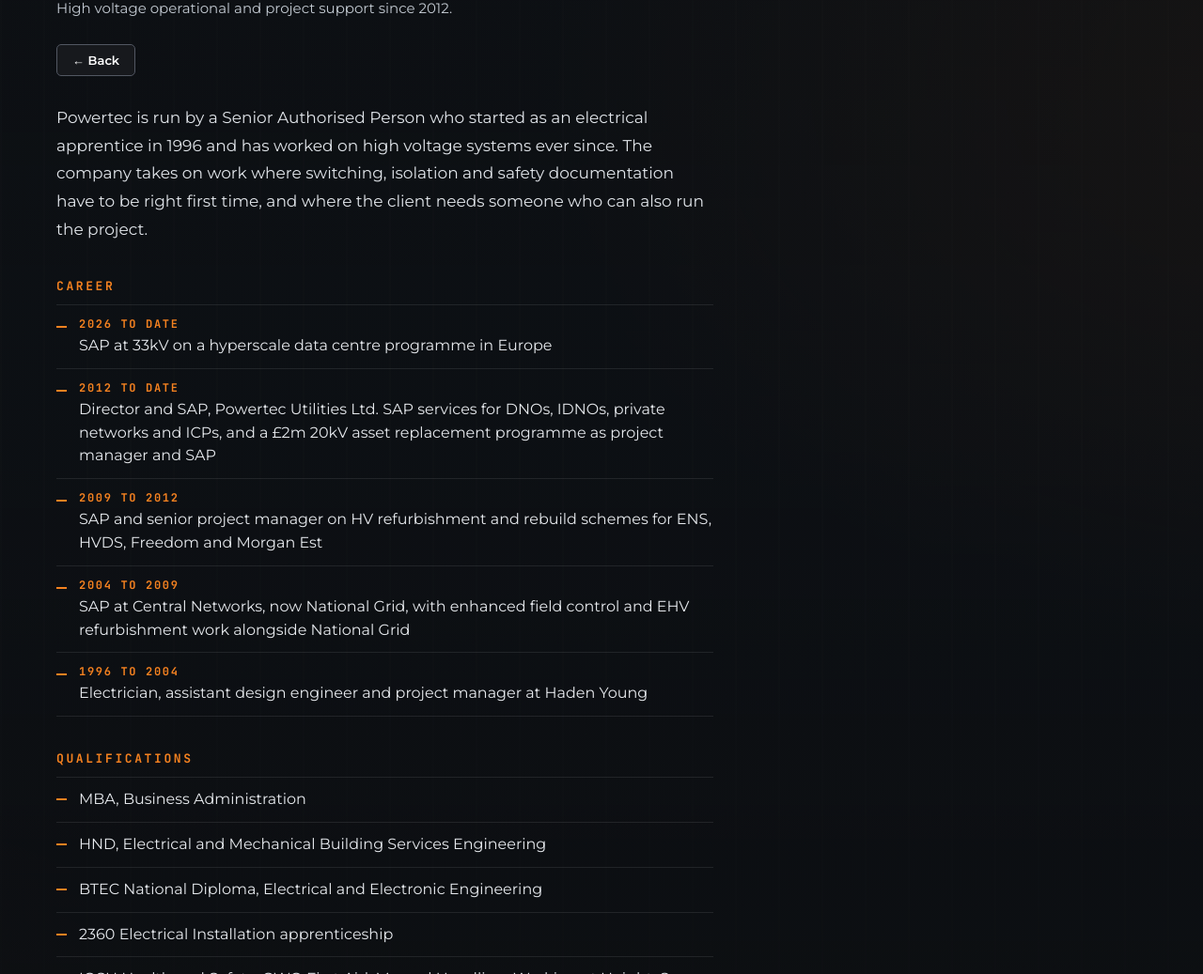
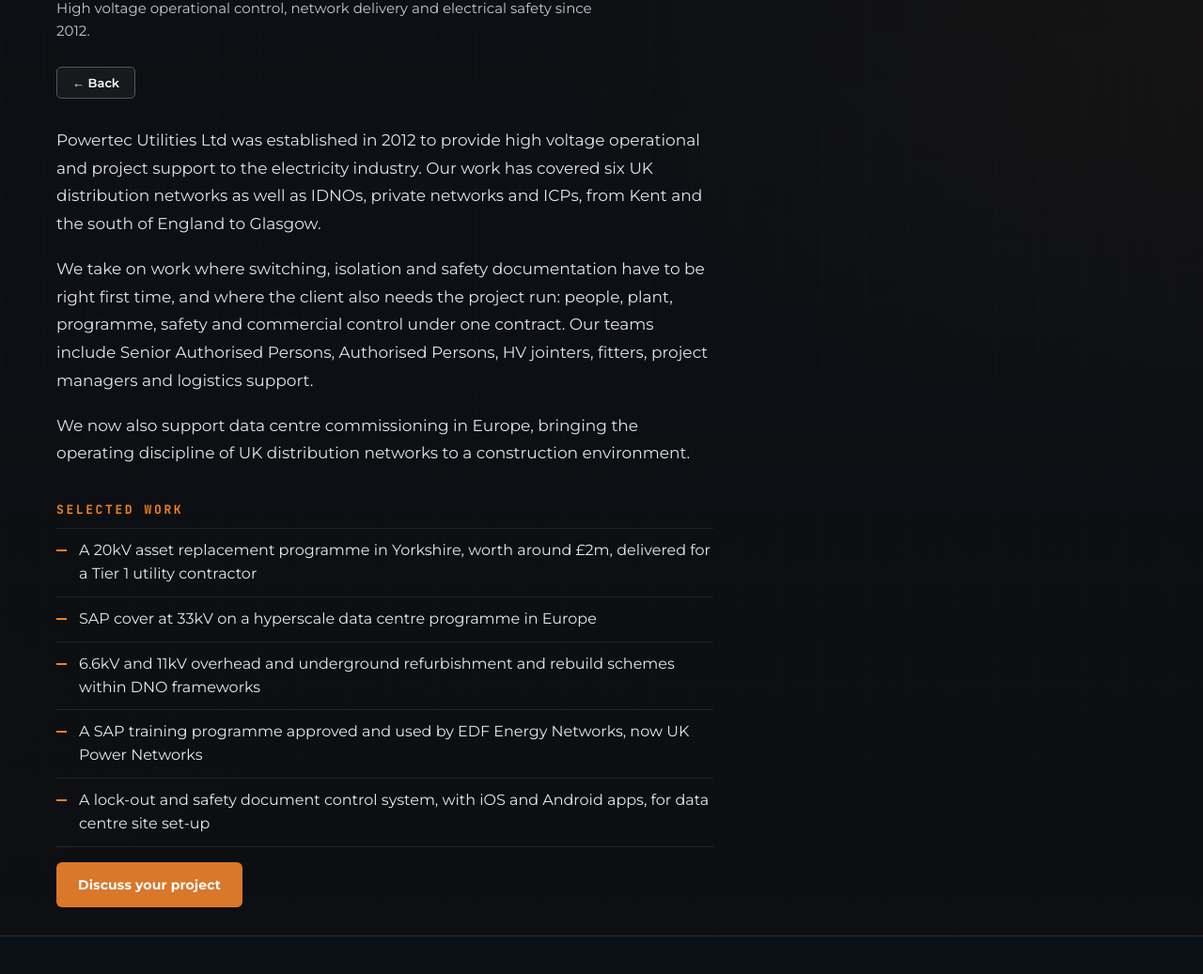
Before and after one commit to 6x5vrp7hd2-code/PTUM--01, a plain HTML site: page about.html in a window 1280 px wide. Shown: the part 227-1264 px from the top of the page at 94% size. Drawn offline with Linux system fonts and the light colour scheme.

Commit message:
Company voice throughout: remove personal career history, qualifications and awards
About page rewritten as the company's history and selected work.

Co-Authored-By: Claude Opus 5.5 <noreply@anthropic.com>
Claude-Session: https://claude.ai/code/session_01D8Qe19HfqioEe6MPAQWqo1

```diff
--- a/about.html
+++ b/about.html
@@ -4,7 +4,7 @@
 <meta charset="utf-8">
 <meta name="viewport" content="width=device-width, initial-scale=1, viewport-fit=cover">
 <title>About | Powertec Utilities Ltd</title>
-<meta name="description" content="High voltage operational and project support since 2012.">
+<meta name="description" content="High voltage operational control, network delivery and electrical safety since 2012.">
 <meta name="theme-color" content="#0D0F12">
 <link rel="icon" type="image/png" href="favicon.png">
 <link rel="preconnect" href="https://fonts.googleapis.com">
@@ -27,30 +27,20 @@
   <nav class="crumbs"><a href="index.html">Home</a><span>/</span><span>About Powertec</span></nav>
   <div class="kicker orange">About Powertec</div>
   <h1>About Powertec</h1>
-  <p class="lead">High voltage operational and project support since 2012.</p>
+  <p class="lead">High voltage operational control, network delivery and electrical safety since 2012.</p>
   <div class="svc-back"><button type="button" class="back-nav" id="pageBack" aria-label="Go back to the previous page">← Back</button></div>
-  <div class="svc-body"><p>Powertec is run by a Senior Authorised Person who started as an electrical apprentice in 1996 and has worked on high voltage systems ever since. The company takes on work where switching, isolation and safety documentation have to be right first time, and where the client needs someone who can also run the project.</p>
-<h2>Career</h2>
-<ul class="svc-list timeline">
-<li><b>2026 to date</b> SAP at 33kV on a hyperscale data centre programme in Europe</li>
-<li><b>2012 to date</b> Director and SAP, Powertec Utilities Ltd. SAP services for DNOs, IDNOs, private networks and ICPs, and a £2m 20kV asset replacement programme as project manager and SAP</li>
-<li><b>2009 to 2012</b> SAP and senior project manager on HV refurbishment and rebuild schemes for ENS, HVDS, Freedom and Morgan Est</li>
-<li><b>2004 to 2009</b> SAP at Central Networks, now National Grid, with enhanced field control and EHV refurbishment work alongside National Grid</li>
-<li><b>1996 to 2004</b> Electrician, assistant design engineer and project manager at Haden Young</li>
+  <div class="svc-body"><p>Powertec Utilities Ltd was established in 2012 to provide high voltage operational and project support to the electricity industry. Our work has covered six UK distribution networks as well as IDNOs, private networks and ICPs, from Kent and the south of England to Glasgow.</p>
+<p>We take on work where switching, isolation and safety documentation have to be right first time, and where the client also needs the project run: people, plant, programme, safety and commercial control under one contract. Our teams include Senior Authorised Persons, Authorised Persons, HV jointers, fitters, project managers and logistics support.</p>
+<p>We now also support data centre commissioning in Europe, bringing the operating discipline of UK distribution networks to a construction environment.</p>
+<h2>Selected work</h2>
+<ul class="svc-list">
+<li>A 20kV asset replacement programme in Yorkshire, worth around £2m, delivered for a Tier 1 utility contractor</li>
+<li>SAP cover at 33kV on a hyperscale data centre programme in Europe</li>
+<li>6.6kV and 11kV overhead and underground refurbishment and rebuild schemes within DNO frameworks</li>
+<li>A SAP training programme approved and used by EDF Energy Networks, now UK Power Networks</li>
+<li>A lock-out and safety document control system, with iOS and Android apps, for data centre site set-up</li>
 </ul>
-<h2>Qualifications</h2>
-<ul class="svc-list">
-<li>MBA, Business Administration</li>
-<li>HND, Electrical and Mechanical Building Services Engineering</li>
-<li>BTEC National Diploma, Electrical and Electronic Engineering</li>
-<li>2360 Electrical Installation apprenticeship</li>
-<li>IOSH Health and Safety; GWO First Aid, Manual Handling, Working at Height, Sea Survival and Fire Awareness</li>
-</ul>
-<h2>Awards</h2>
-<ul class="svc-list">
-<li>House of Lords Award for the highest-scoring electrical apprentice in the AM2 final assessment</li>
-<li>Student Electrical Engineer of the Year, Electrical Contractors Association and Edmundson Electrical</li>
-</ul></div>
+<div class="cta"><a class="btn primary" href="contact.html">Discuss your project</a></div></div>
 </div></section>
 </main>
 <footer class="site-foot"><div class="wrap">
```
Also changed, not shown: ap-sap.html (+1 -1 lines), authorisation.html (+1 -1 lines), data-centres.html (+1 -1 lines), index.html (+1 -1 lines), safety-governance.html (+1 -1 lines), system-design.html (+1 -1 lines).
